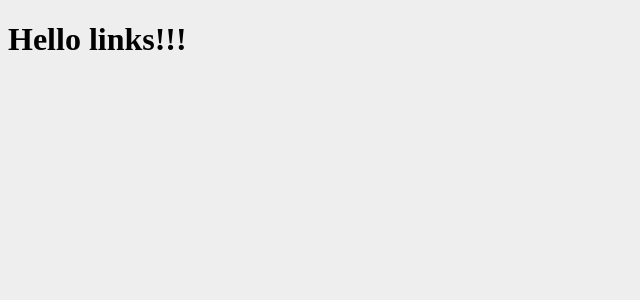
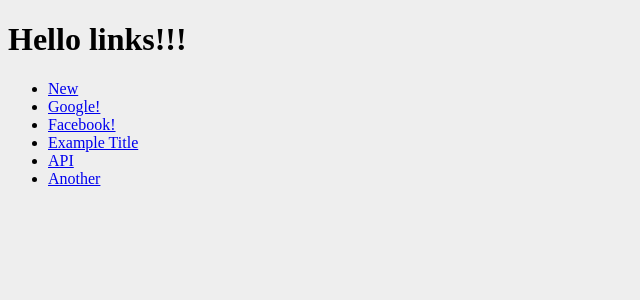
Before and after one commit to chrisjacob/link, a Jekyll site: the page built from index.html, in a window 1280 px wide. Shown: the top 300 px of the page, without its empty margins (0-640 px from the left). Built offline with Jekyll 4.4.1, drawn with Linux system fonts in a browser that asks for light colours.

Commit message:
List public posts, hide private

```diff
--- a/admin/index.html
+++ b/admin/index.html
@@ -125,6 +125,7 @@ content: `---
 layout: default
 title: ${ page['Title'] }
 date: ${ timestamp }
+private: ${ page['Private'] }
 ---
 
 # ${ page['Title'] }
--- a/index.html
+++ b/index.html
@@ -6,3 +6,13 @@ permalink: /
 ---
 
 <h1>Hello links!!!</h1>
+
+<ul>
+  {% for post in site.posts %}
+    {% unless post.private %}
+      <li>
+        <a href="{{ post.url }}">{{ post.title }}</a>
+      </li>
+    {% endunless %}
+  {% endfor %}
+</ul>
```
